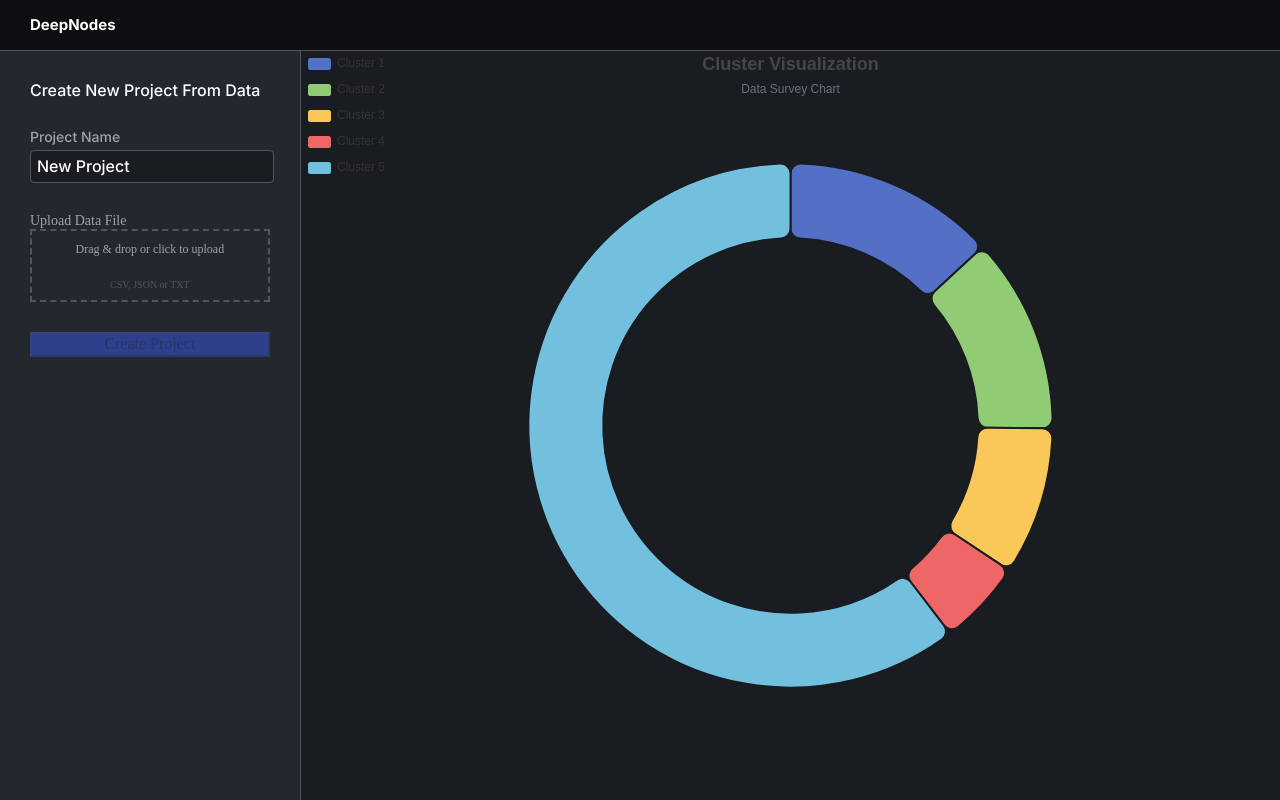
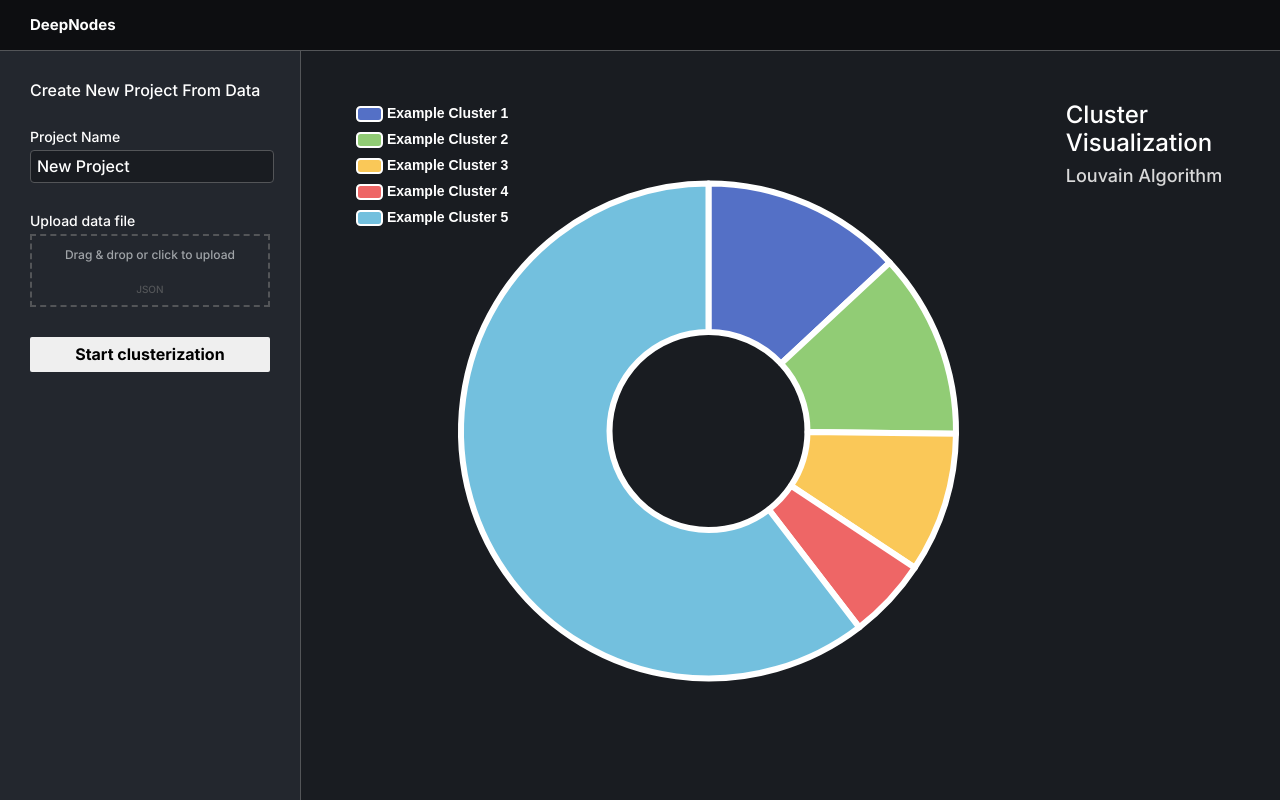
Before and after one commit to IakovlevKirill/Diploma-frontend, a React (Vite) app: page /projects/project-from-data in a window 1280 px wide. Built offline with nearby package versions, Linux system fonts and the light colour scheme.

Commit message:
Улучшил UI страницы создания проекта через кластеризацию

```diff
--- a/src/components/ProjectFromDataPage.tsx
+++ b/src/components/ProjectFromDataPage.tsx
@@ -14,13 +14,7 @@ export const ProjectFromDataPage = () => {
             const chart = echarts.init(chartRef.current);
             setChartInstance(chart);
 
-            // Базовый пример Survey chart
             const option = {
-                title: {
-                    text: 'Cluster Visualization',
-                    subtext: 'Data Survey Chart',
-                    left: 'center'
-                },
                 tooltip: {
                     trigger: 'item',
                     formatter: '{a} <br/>{b}: {c} ({d}%)'
@@ -28,18 +22,31 @@ export const ProjectFromDataPage = () => {
                 legend: {
                     orient: 'vertical',
                     left: 'left',
-                    data: ['Cluster 1', 'Cluster 2', 'Cluster 3', 'Cluster 4', 'Cluster 5']
+                    textStyle: {
+                        color: '#FFF',
+                        fontSize: '14px',
+                        fontWeight: 'bold'  ,
+                        fontFamily: 'sans-serif'
+
+                    },
+                    data: [
+                        'Example Cluster 1',
+                        'Example Cluster 2',
+                        'Example Cluster 3',
+                        'Example Cluster 4',
+                        'Example Cluster 5'
+                    ]
                 },
                 series: [
                     {
                         name: 'Cluster Distribution',
                         type: 'pie',
-                        radius: ['50%', '70%'],
+                        radius: ['30%', '75%'],
                         avoidLabelOverlap: false,
                         itemStyle: {
-                            borderRadius: 10,
-                            borderColor: '#191c21',
-                            borderWidth: 2
+                            borderRadius: 0,
+                            borderColor: '#FFF',
+                            borderWidth: 6
                         },
                         label: {
                             show: false,
@@ -49,20 +56,22 @@ export const ProjectFromDataPage = () => {
                             label: {
                                 show: true,
                                 fontSize: '18',
-                                fontWeight: 'bold'
+                                fontWeight: 'bold',
+                                color: 'white'
                             }
                         },
                         labelLine: {
                             show: false
                         },
                         data: [
-                            { value: 335, name: 'Cluster 1' },
-                            { value: 310, name: 'Cluster 2' },
-                            { value: 234, name: 'Cluster 3' },
-                            { value: 135, name: 'Cluster 4' },
-                            { value: 1548, name: 'Cluster 5' }
+                            { value: 335, name: 'Example Cluster 1' },
+                            { value: 310, name: 'Example Cluster 2' },
+                            { value: 234, name: 'Example Cluster 3' },
+                            { value: 135, name: 'Example Cluster 4' },
+                            { value: 1548, name: 'Example Cluster 5' }
                         ],
                         animationType: 'scale',
+                        animationDuration: 1000,
                         animationEasing: 'elasticOut',
                         animationDelay: function (idx: number) {
                             return Math.random() * 200;
@@ -127,7 +136,7 @@ export const ProjectFromDataPage = () => {
                             </div>
 
                             <div className="flex flex-col gap-[5px]">
-                                <label className="block text-[14px] font-[Inter-medium] text-[#a0a4a8]">
+                                <label className="block text-[14px] font-[Inter-medium] text-[#fff]">
                                     Project Name
                                 </label>
                                 <input
@@ -137,9 +146,9 @@ export const ProjectFromDataPage = () => {
                                 />
                             </div>
 
-                            <div className="mb-6">
-                                <label className="block text-[14px] text-[#a0a4a8] mb-2">
-                                    Upload Data File
+                            <div className="flex flex-col gap-[5px] font-[Inter-medium]">
+                                <label className="block text-[14px] font-[Inter-medium] text-[#fff]">
+                                    Upload data file
                                 </label>
                                 <div className="border-2 border-dashed border-[#535558] rounded p-6 text-center cursor-pointer hover:border-[#6c757d] transition-colors">
                                     <input
@@ -155,7 +164,7 @@ export const ProjectFromDataPage = () => {
                                                 {file ? file.name : 'Drag & drop or click to upload'}
                                             </p>
                                             <p className="text-[10px] text-[#535558] mt-1">
-                                                CSV, JSON or TXT
+                                                JSON
                                             </p>
                                         </div>
                                     </label>
@@ -163,33 +172,29 @@ export const ProjectFromDataPage = () => {
                             </div>
 
                             <button
-                                className="w-full py-2 bg-[#3a57e8] text-white rounded hover:bg-[#2d46c5] transition-colors disabled:opacity-50"
                                 onClick={handleSubmit}
-                                disabled={!file}
-                            >
-                                Create Project
+                                className="flex items-center justify-center rounded-[2px] border-[0] font-[Inter-bold] py-[8px] hover:opacity-80">
+                                Start clusterization
                             </button>
                         </div>
                     </div>
                 </div>
 
                 {/* Правая панель - визуализация */}
-                <div className="w-[calc(100%-300px)] h-full relative">
+                <div className="w-[calc(100%-300px)] h-[95vh] relative">
+                    <div className="flex w-[calc(100%-100px)] h-[calc(100%-100px)] p-[50px]">
                         <div
                             ref={chartRef}
-                        className="w-full h-full"
+                            className="w-full h-full flex items-center"
                             style={{ minHeight: '500px' }}
                         />
 
                         {/* Placeholder для будущей анимации */}
-                    {!file && (
-                        <div className="absolute inset-0 flex items-center justify-center flex-col text-[#a0a4a8]">
-                            <div className="text-[24px] mb-4">Cluster Visualization</div>
-                            <div className="text-[14px] max-w-md text-center">
-                                Upload your data file to see beautiful cluster visualization
+                        <div className=" flex text-left  flex-col gap-[10px]">
+                            <div className="text-[24px] font-[Inter-medium] mb-4 text-[#FFF]">Cluster Visualization</div>
+                            <div className="text-[18px] font-[Inter-medium] mb-4 text-[#D9D9D9]">Louvain Algorithm</div>
                         </div>
                     </div>
-                    )}
                 </div>
             </div>
         </div>
```
Lines whose indentation alone changed are shown as unchanged.
